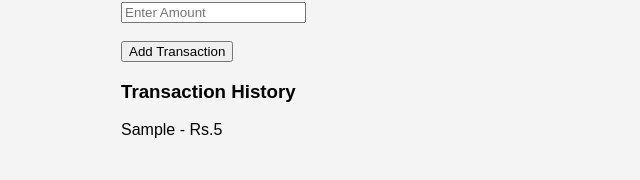
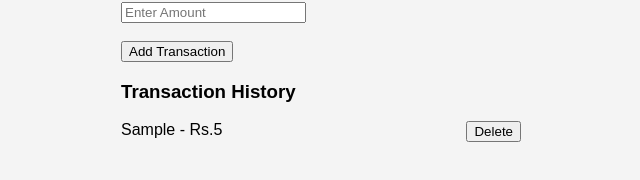
Before and after one commit to ShahabMaqbool/expense-tracker-react, a React (Vite) app: page / in a window 1280 px wide. Both pictures are taken after typing "Sample", "5" into the empty fields and a click on the button "Add Transaction". Shown: the part 422-602 px from the top of the page, without its empty margins (319-959 px from the left). Built offline with nearby package versions, Linux system fonts and the light colour scheme.

Commit message:
Add delete transaction feature

```diff
--- a/src/App.jsx
+++ b/src/App.jsx
@@ -12,6 +12,12 @@ function App() {
     setTransactions([...transactions, transaction]);
   };
 
+  // Delete Function
+  const deleteTransaction = (index) => {
+    const updatedTransactions = transactions.filter((_, i) => i !== index);
+    setTransactions(updatedTransactions);
+  };
+
   return (
     <div className="container">
       <Header />
@@ -20,7 +26,10 @@ function App() {
 
       <AddTransaction addTransaction={addTransaction} />
 
-      <TransactionList transactions={transactions} />
+      <TransactionList
+        transactions={transactions}
+        deleteTransaction={deleteTransaction}
+      />
     </div>
   );
 }
--- a/src/components/TransactionList.jsx
+++ b/src/components/TransactionList.jsx
@@ -1,15 +1,30 @@
-function TransactionList({ transactions }) {
+function TransactionList({ transactions, deleteTransaction }) {
   return (
     <div>
       <h3>Transaction History</h3>
 
-      {transactions.map((transaction, index) => (
-        <div key={index}>
-          <p>
-            {transaction.title} - Rs.{transaction.amount}
-          </p>
-        </div>
-      ))}
+      {transactions.length === 0 ? (
+        <p>No Transactions Yet</p>
+      ) : (
+        transactions.map((transaction, index) => (
+          <div
+            key={index}
+            style={{
+              display: "flex",
+              justifyContent: "space-between",
+              marginBottom: "10px",
+            }}
+          >
+            <span>
+              {transaction.title} - Rs.{transaction.amount}
+            </span>
+
+            <button onClick={() => deleteTransaction(index)}>
+              Delete
+            </button>
+          </div>
+        ))
+      )}
     </div>
   );
 }
```
